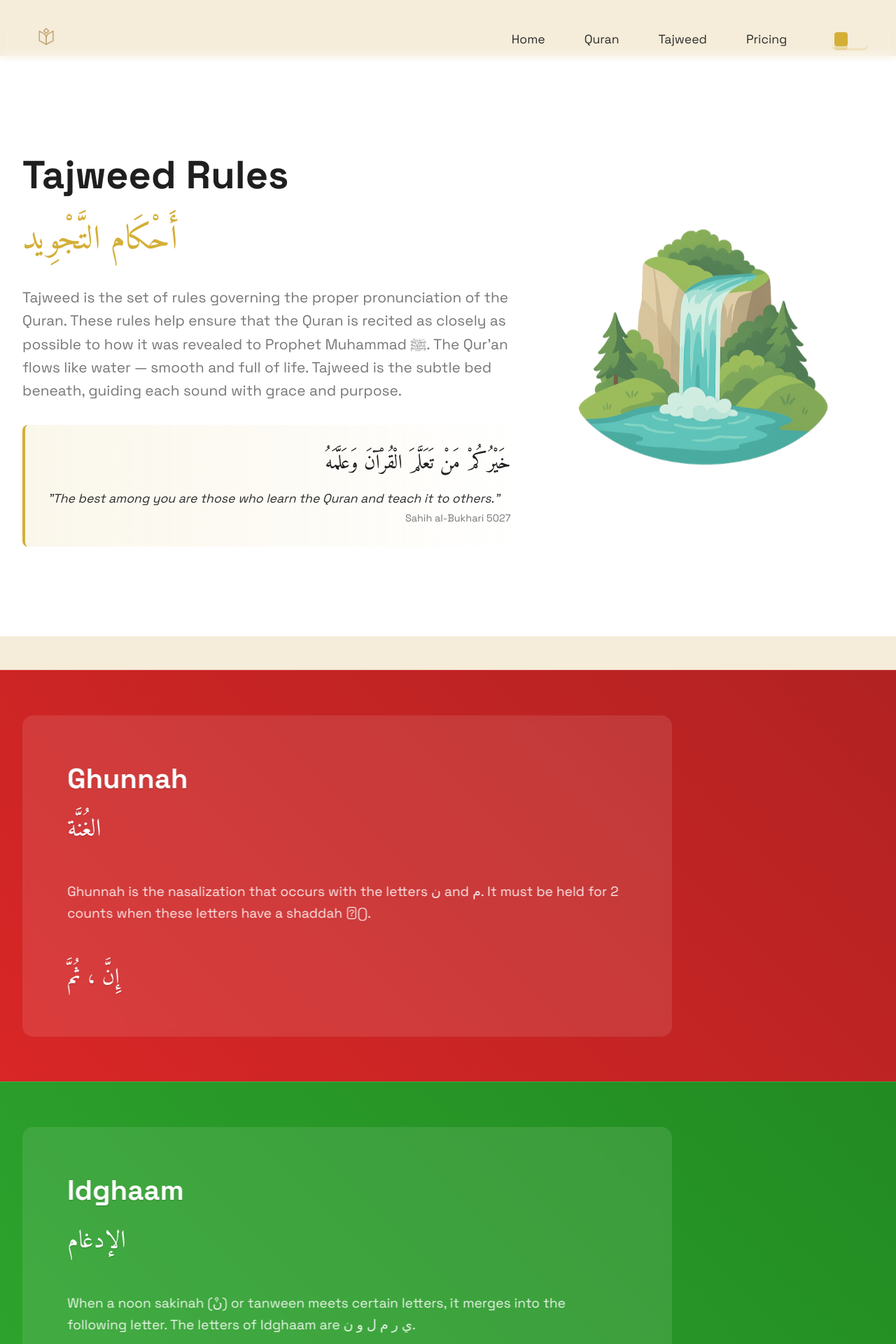
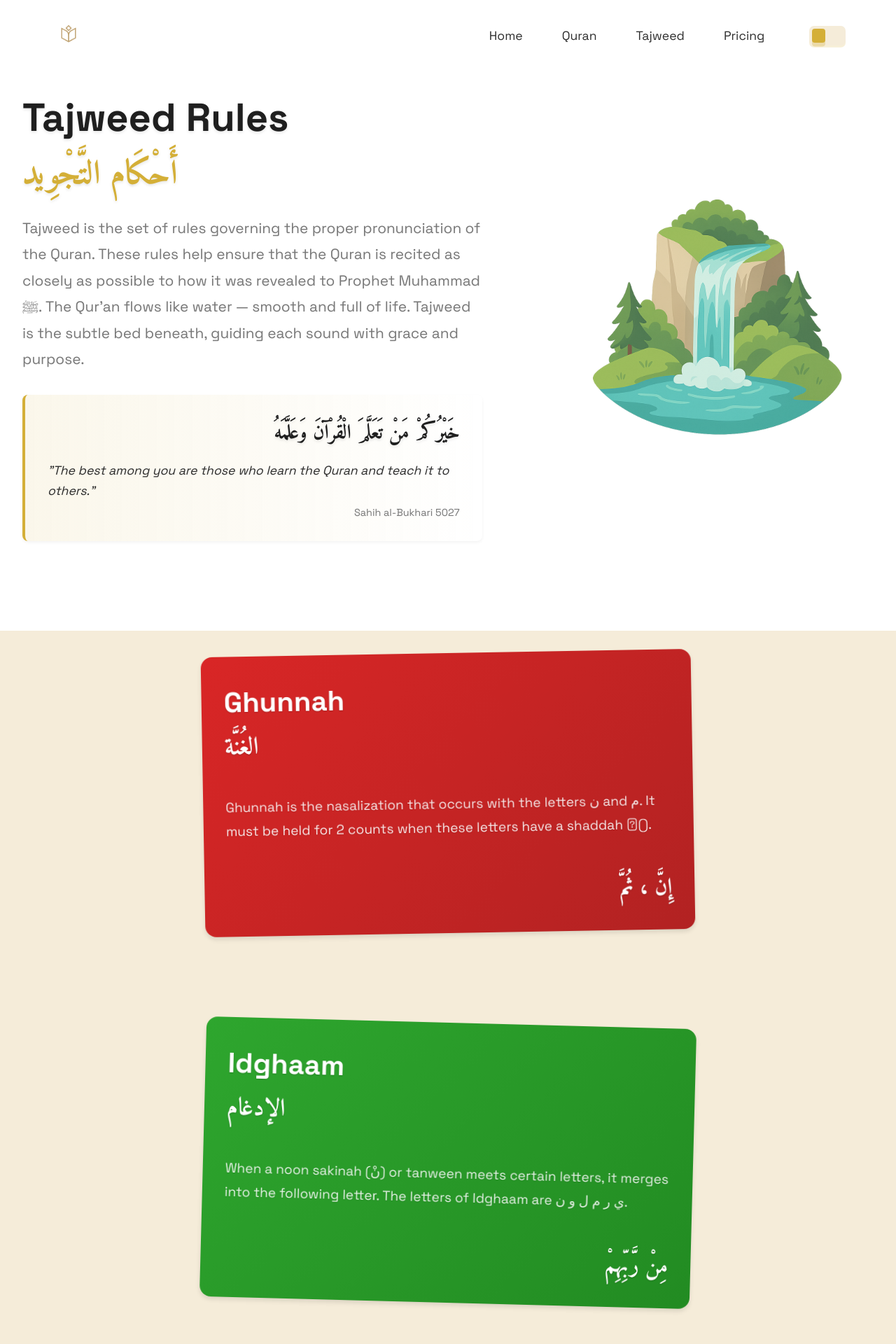
Before and after one commit to MuazAhmad7/Tajweed-bot, a Flask app: page /tajweed-rules in a window 1280 px wide. Shown: the top 1920 px of the page at 70% size. Run offline with Flask 2, Linux system fonts and the light colour scheme; some libraries are stand-ins or nearby versions.

Commit message:
fix: move introduction animations script to correct location and fix GSAP initialization

```diff
--- a/templates/tajweed_rules.html
+++ b/templates/tajweed_rules.html
@@ -7,6 +7,8 @@
     <link rel="preconnect" href="https://fonts.googleapis.com">
     <link rel="preconnect" href="https://fonts.gstatic.com" crossorigin>
     <link href="https://fonts.googleapis.com/css2?family=Space+Grotesk:wght@400;700&family=Amiri:wght@400;700&display=swap" rel="stylesheet">
+    <script src="https://cdnjs.cloudflare.com/ajax/libs/gsap/3.12.2/gsap.min.js"></script>
+    <script src="https://cdnjs.cloudflare.com/ajax/libs/gsap/3.12.2/ScrollTrigger.min.js"></script>
     <style>
         :root {
             --primary-color: #D4AF37;
@@ -42,6 +44,7 @@
         * {
             scrollbar-width: thin;
             scrollbar-color: var(--primary-color) var(--background-color);
+            box-sizing: border-box;
         }
 
         ::-webkit-scrollbar {
@@ -305,19 +308,21 @@
 
         /* Main content styles */
         .content-wrapper {
-            padding-top: 80px; /* Space for fixed navbar */
+            padding-top: 0;
+            width: 100%;
+            min-height: 100vh;
+            box-sizing: border-box;
         }
 
+        /* Introduction section */
         .intro {
             text-align: left;
             padding: 6rem 2rem;
             background: var(--card-background);
-            margin-bottom: 3rem;
-            min-height: 60vh;
+            min-height: 100vh;
             display: flex;
             align-items: center;
             position: relative;
-            overflow: hidden;
         }
 
         .intro-content {
@@ -326,54 +331,32 @@
             z-index: 2;
         }
 
-        .intro-content h1,
-        .intro-content .arabic-title,
-        .intro-content p,
-        .intro-content .hadith-quote {
-            opacity: 0;
-            transform: translateX(-400px);
-            transition: all 1s ease-in-out;
-            will-change: transform, opacity;
+        .intro-content h1 {
+            font-size: 3.5rem;
+            font-weight: 700;
+            margin-bottom: 1rem;
+            color: var(--heading-color);
+            line-height: 1.2;
+            text-shadow: 0 2px 4px rgba(0, 0, 0, 0.1);
         }
 
-        .intro:not(.visible) .intro-content h1 {
-            transition-delay: 0s;
+        .intro-content .arabic-title {
+            font-family: 'Amiri', serif;
+            font-size: 3rem;
+            font-weight: 700;
+            margin-bottom: 1.5rem;
+            color: var(--primary-color);
+            line-height: 1.4;
+            text-shadow: 0 2px 4px rgba(0, 0, 0, 0.1);
         }
 
-        .intro:not(.visible) .intro-content .arabic-title {
-            transition-delay: 0.2s;
-        }
-
-        .intro:not(.visible) .intro-content p {
-            transition-delay: 0.4s;
-        }
-
-        .intro:not(.visible) .intro-content .hadith-quote {
-            transition-delay: 0.6s;
-        }
-
-        .intro.visible .intro-content h1 {
-            opacity: 1;
-            transform: translateX(0);
-            transition-delay: 0s;
-        }
-
-        .intro.visible .intro-content .arabic-title {
-            opacity: 1;
-            transform: translateX(0);
-            transition-delay: 0.2s;
-        }
-
-        .intro.visible .intro-content p {
-            opacity: 1;
-            transform: translateX(0);
-            transition-delay: 0.4s;
-        }
-
-        .intro.visible .intro-content .hadith-quote {
-            opacity: 1;
-            transform: translateX(0);
-            transition-delay: 0.6s;
+        .intro-content p {
+            font-size: 1.3rem;
+            line-height: 1.8;
+            color: var(--secondary-text);
+            margin-bottom: 2rem;
+            max-width: 90%;
+            text-shadow: 0 1px 2px rgba(0, 0, 0, 0.05);
         }
 
         .hadith-quote {
@@ -382,16 +365,20 @@
             border-left: 4px solid var(--primary-color);
             background: linear-gradient(to right, rgba(212, 175, 55, 0.1), transparent);
             border-radius: 8px;
+            max-width: 90%;
+            box-shadow: 0 2px 4px rgba(0, 0, 0, 0.05);
         }
 
         .hadith-text {
             font-family: 'Amiri', serif;
             font-size: 1.8rem;
+            font-weight: 700;
             color: var(--heading-color);
             margin-bottom: 1rem;
             line-height: 1.6;
             text-align: right;
             direction: rtl;
+            text-shadow: 0 2px 4px rgba(0, 0, 0, 0.1);
         }
 
         .hadith-translation {
@@ -399,12 +386,45 @@
             color: var(--text-color);
             font-style: italic;
             margin-bottom: 0.5rem;
+            line-height: 1.6;
+            text-shadow: 0 1px 2px rgba(0, 0, 0, 0.05);
         }
 
         .hadith-source {
             font-size: 0.9rem;
             color: var(--secondary-text);
             text-align: right;
+            font-weight: 500;
+            text-shadow: 0 1px 2px rgba(0, 0, 0, 0.05);
+        }
+
+        /* Responsive adjustments for introduction */
+        @media (max-width: 768px) {
+            .intro-content {
+                max-width: 100%;
+                text-align: center;
+            }
+
+            .intro-content h1 {
+                font-size: 2.5rem;
+            }
+
+            .intro-content .arabic-title {
+                font-size: 2.2rem;
+            }
+
+            .intro-content p {
+                font-size: 1.1rem;
+                max-width: 100%;
+            }
+
+            .hadith-quote {
+                max-width: 100%;
+            }
+
+            .hadith-text {
+                font-size: 1.5rem;
+            }
         }
 
         .intro-image {
@@ -414,10 +434,7 @@
             width: 30%;
             height: 70%;
             z-index: 1;
-            overflow: visible;
-            padding: 20px;
-            opacity: 0;
-            transform: translate(400px, -50%);
+            transform: translateY(-50%);
         }
 
         .intro-image img {
@@ -426,193 +443,121 @@
             object-fit: contain;
             object-position: center;
             opacity: 0.8;
-            animation: float 6s ease-in-out infinite;
         }
 
-        .intro.visible .intro-image {
-            animation: slideIn 1s ease-in-out 0.8s forwards;
-        }
-
-        .intro:not(.visible) .intro-image {
-            animation: slideOut 1s ease-in-out forwards;
-        }
-
-        @keyframes slideIn {
-            0% {
-                opacity: 0;
-                transform: translate(400px, -50%);
-            }
-            100% {
+        /* Remove the initial hidden state */
+        .intro-content h1,
+        .intro-content .arabic-title,
+        .intro-content p,
+        .hadith-quote,
+        .intro-image {
             opacity: 1;
-                transform: translate(0, -50%);
-            }
-        }
-
-        @keyframes slideOut {
-            0% {
-                opacity: 1;
-                transform: translate(0, -50%);
-            }
-            100% {
-                opacity: 0;
-                transform: translate(400px, -50%);
-            }
-        }
-
-        .intro h1 {
-            color: var(--heading-color);
-            font-size: 3.5rem;
-            margin-bottom: 1rem;
-        }
-
-        .intro .arabic-title {
-            font-family: 'Amiri', serif;
-            font-size: 3rem;
-            color: var(--primary-color);
-            margin-bottom: 1.5rem;
-        }
-
-        .intro p {
-            font-size: 1.3rem;
-            line-height: 1.6;
-            color: var(--secondary-text);
-            margin: 0;
+            visibility: visible;
         }
 
         .rule-section {
-            padding: 4rem 2rem;
-            margin-bottom: 0; /* Remove margin between sections */
-            text-align: left;
-            min-height: 45vh;
+            padding: 0;
+            height: 400px;
+            width: 90%;
+            max-width: 700px;
             display: flex;
             flex-direction: column;
             justify-content: center;
-            position: relative;
-            border-top: 1px solid rgba(255, 255, 255, 0.1); /* Add subtle separator */
+            position: sticky;
+            top: 2rem;
+            z-index: 1;
+            border-radius: 1rem;
+            box-shadow: 0 4px 6px rgba(0, 0, 0, 0.1);
+            transition: transform 0.3s ease;
+            box-sizing: border-box;
+            margin-bottom: 4rem;
+            transform: rotate(var(--tilt-angle));
+        }
+
+        /* Add different tilt angles for each card */
+        .ghunnah {
+            --tilt-angle: -1deg;
+            background: linear-gradient(135deg, var(--ghunnah-color), #B22222);
+        }
+        .idghaam {
+            --tilt-angle: 1.5deg;
+            background: linear-gradient(135deg, var(--idghaam-color), #228B22);
+        }
+        .ikhfa {
+            --tilt-angle: -2deg;
+            background: linear-gradient(135deg, var(--ikhfa-color), #800080);
+        }
+        .qalqalah {
+            --tilt-angle: 2deg;
+            background: linear-gradient(135deg, var(--qalqalah-color), #00688B);
+        }
+        .iqlab {
+            --tilt-angle: -1.5deg;
+            background: linear-gradient(135deg, var(--iqlab-color), #CD5C5C);
+        }
+        .idghaam-shafawi {
+            --tilt-angle: 1deg;
+            background: linear-gradient(135deg, var(--idghaam-shafawi-color), #B8860B);
+        }
+
+        /* Add hover effect to straighten the card */
+        .rule-section:hover {
+            transform: rotate(0deg) translateY(-5px);
+            transition: transform 0.3s ease;
         }
 
         .rule-content {
-            max-width: 800px;
+            max-width: 100%;
             margin: 0;
-            padding-left: 4rem;
+            padding: 2rem;
             position: relative;
-            left: 0;
+            border-radius: 1rem;
+            box-sizing: border-box;
+            height: 100%;
             display: flex;
             flex-direction: column;
             justify-content: center;
-            height: 100%;
-            background: rgba(255, 255, 255, 0.1); /* Add subtle background */
-            padding: 2rem 4rem;
-            border-radius: 15px;
-            backdrop-filter: blur(5px);
-            -webkit-backdrop-filter: blur(5px);
         }
 
-        .rule-content h2,
-        .rule-content .arabic-title,
-        .rule-content p,
-        .rule-content .arabic-example {
-            opacity: 0;
-            transform: translateX(-400px);
-            transition: all 0.8s ease-in-out;
-            will-change: transform, opacity;
+        .rule-content h2 {
+            font-size: 2.5rem;
+            font-weight: 700;
+            margin-bottom: 1rem;
+            color: #FFFFFF;
+            line-height: 1.2;
+            text-shadow: 0 2px 4px rgba(0, 0, 0, 0.2);
         }
 
-        .rule-section.visible .rule-content h2 {
-            opacity: 1;
-            transform: translateX(0);
-            transition-delay: 0s;
+        .rule-content .arabic-title {
+            font-family: 'Amiri', serif;
+            font-size: 2.2rem;
+            font-weight: 700;
+            margin-bottom: 1.5rem;
+            color: #FFFFFF;
+            line-height: 1.4;
+            text-shadow: 0 2px 4px rgba(0, 0, 0, 0.2);
         }
 
-        .rule-section.visible .rule-content .arabic-title {
-            opacity: 1;
-            transform: translateX(0);
-            transition-delay: 0.2s;
+        .rule-content p {
+            font-size: 1.2rem;
+            line-height: 1.8;
+            margin-bottom: 1.5rem;
+            color: rgba(255, 255, 255, 0.95);
+            text-shadow: 0 1px 2px rgba(0, 0, 0, 0.1);
         }
 
-        .rule-section.visible .rule-content p {
-            opacity: 1;
-            transform: translateX(0);
-            transition-delay: 0.4s;
+        .rule-content .arabic-example {
+            font-family: 'Amiri', serif;
+            font-size: 2rem;
+            font-weight: 700;
+            margin: 1.5rem 0;
+            direction: rtl;
+            color: #FFFFFF;
+            line-height: 1.6;
+            text-shadow: 0 2px 4px rgba(0, 0, 0, 0.2);
         }
 
-        .rule-section.visible .rule-content .arabic-example {
-            opacity: 1;
-            transform: translateX(0);
-            transition-delay: 0.6s;
-        }
-
-        .rule-section:not(.visible) .rule-content h2 {
-            transition-delay: 0.6s;
-        }
-
-        .rule-section:not(.visible) .rule-content .arabic-title {
-            transition-delay: 0.4s;
-        }
-
-        .rule-section:not(.visible) .rule-content p {
-            transition-delay: 0.2s;
-        }
-
-        .rule-section:not(.visible) .rule-content .arabic-example {
-            transition-delay: 0s;
-        }
-
-        .rule-section h2 {
-            font-size: 2.5rem;
-            margin-bottom: 1rem;
-            color: var(--heading-color);
-        }
-
-        .rule-section .arabic-title {
-            font-family: 'Amiri', serif;
-            font-size: 2.2rem;
-            margin-bottom: 1.5rem;
-            color: var(--heading-color);
-        }
-
-        .rule-section p {
-            font-size: 1.2rem;
-            line-height: 1.6;
-            margin-bottom: 1.5rem;
-            color: var(--text-color);
-        }
-
-        .rule-section .arabic-example {
-            font-family: 'Amiri', serif;
-            font-size: 2rem;
-            margin: 1.5rem 0;
-            direction: rtl;
-            color: var(--heading-color);
-        }
-
-        /* Rule-specific backgrounds with rich gradients */
-        .ghunnah {
-            background-color: var(--ghunnah-color);
-            background-image: linear-gradient(45deg, var(--ghunnah-color), #B22222);
-        }
-        .idghaam {
-            background-color: var(--idghaam-color);
-            background-image: linear-gradient(45deg, var(--idghaam-color), #228B22);
-        }
-        .ikhfa {
-            background-color: var(--ikhfa-color);
-            background-image: linear-gradient(45deg, var(--ikhfa-color), #800080);
-        }
-        .qalqalah {
-            background-color: var(--qalqalah-color);
-            background-image: linear-gradient(45deg, var(--qalqalah-color), #00688B);
-        }
-        .iqlab {
-            background-color: var(--iqlab-color);
-            background-image: linear-gradient(45deg, var(--iqlab-color), #CD5C5C);
-        }
-        .idghaam-shafawi {
-            background-color: var(--idghaam-shafawi-color);
-            background-image: linear-gradient(45deg, var(--idghaam-shafawi-color), #B8860B);
-        }
-
-        /* Adjust text colors for better contrast on the bolder backgrounds */
+        /* Ensure text is visible on colored backgrounds */
         .rule-section h2,
         .rule-section .arabic-title,
         .rule-section .arabic-example {
@@ -675,6 +620,42 @@
                 padding-left: 0;
                 margin: 0 auto;
                 text-align: center;
+            }
+
+            .rule-section {
+                height: 450px; /* Slightly taller on mobile for better readability */
+            }
+
+            .rule-content {
+                padding: 1.5rem;
+            }
+
+            .intro-content h1 {
+                font-size: 2.5rem;
+            }
+
+            .intro-content .arabic-title {
+                font-size: 2.2rem;
+            }
+
+            .intro-content p {
+                font-size: 1.1rem;
+            }
+
+            .rule-content h2 {
+                font-size: 2rem;
+            }
+
+            .rule-content .arabic-title {
+                font-size: 1.8rem;
+            }
+
+            .rule-content p {
+                font-size: 1.1rem;
+            }
+
+            .rule-content .arabic-example {
+                font-size: 1.6rem;
             }
         }
 
@@ -740,42 +721,69 @@
             animation: slideInRight 1s ease-out forwards;
         }
 
-        /* Update the intersection observer script */
-        <script>
-            document.addEventListener('DOMContentLoaded', () => {
-                const intro = document.querySelector('.intro');
-                const ruleSections = document.querySelectorAll('.rule-section');
+        /* Rules container and sections */
+        .rules-container {
+            width: 100%;
+            position: relative;
+            padding: 2rem;
+            display: flex;
+            flex-direction: column;
+            gap: 4rem;
+            align-items: center;
+            box-sizing: border-box;
+            min-height: 500vh;
+        }
 
-                const observer = new IntersectionObserver((entries) => {
-                    entries.forEach(entry => {
-                        // Remove any existing animations
-                        entry.target.querySelector('.intro-image').style.animation = 'none';
+        /* Remove all problematic positioning and transitions */
+        .rule-section::after {
+            display: none;
+        }
 
-                        // Force reflow
-                        void entry.target.querySelector('.intro-image').offsetHeight;
+        /* Add animation classes */
+        .fade-in-up {
+            animation: fadeInUp 1s ease-out forwards;
+        }
 
-                        // Add appropriate class
-                        if (entry.isIntersecting) {
-                            entry.target.classList.add('visible');
-                        } else {
-                            entry.target.classList.remove('visible');
+        .fade-in-left {
+            animation: fadeInLeft 1s ease-out forwards;
         }
-                    });
-                }, {
-                    threshold: 0.3,
-                    rootMargin: '-20% 0px -20% 0px'
-                });
 
-                observer.observe(intro);
+        .fade-in-right {
+            animation: fadeInRight 1s ease-out forwards;
+        }
 
-                ruleSections.forEach(section => {
-                    observer.observe(section);
-                });
+        @keyframes fadeInUp {
+            from {
+                opacity: 0;
+                transform: translateY(30px);
+            }
+            to {
+                opacity: 1;
+                transform: translateY(0);
+            }
+        }
 
-                // Remove any initial visible class
-                intro.classList.remove('visible');
-            });
-        </script>
+        @keyframes fadeInLeft {
+            from {
+                opacity: 0;
+                transform: translateX(-50px);
+            }
+            to {
+                opacity: 1;
+                transform: translateX(0);
+            }
+        }
+
+        @keyframes fadeInRight {
+            from {
+                opacity: 0;
+                transform: translateX(50px);
+            }
+            to {
+                opacity: 1;
+                transform: translateX(0);
+            }
+        }
     </style>
 </head>
 <body>
@@ -816,6 +824,7 @@
             </div>
         </div>
 
+        <div class="rules-container">
             <section class="rule-section ghunnah">
                 <div class="rule-content">
                     <h2>Ghunnah</h2>
@@ -870,8 +879,65 @@
                 </div>
             </section>
         </div>
+    </div>
 
     <script>
+        // Wait for both DOM and GSAP to be ready
+        window.addEventListener('load', () => {
+            console.log('Window loaded, checking GSAP...');
+
+            if (typeof gsap === 'undefined') {
+                console.error('GSAP is not loaded!');
+                return;
+            }
+
+            console.log('GSAP is loaded, initializing animations...');
+
+            const intro = document.querySelector('.intro');
+
+            // Initialize GSAP ScrollTrigger
+            gsap.registerPlugin(ScrollTrigger);
+
+            // Create a timeline for the introduction
+            const introTimeline = gsap.timeline({
+                defaults: {
+                    duration: 1,
+                    ease: "power3.out"
+                }
+            });
+
+            console.log('Starting intro animations...');
+
+            // Add animations to the timeline with explicit fromTo
+            introTimeline
+                .fromTo('.intro-content h1',
+                    { y: 50, opacity: 0 },
+                    { y: 0, opacity: 1 }
+                )
+                .fromTo('.intro-content .arabic-title',
+                    { y: 30, opacity: 0 },
+                    { y: 0, opacity: 1 },
+                    "-=0.7"
+                )
+                .fromTo('.intro-content p',
+                    { y: 30, opacity: 0 },
+                    { y: 0, opacity: 1 },
+                    "-=0.7"
+                )
+                .fromTo('.hadith-quote',
+                    { x: -50, opacity: 0 },
+                    { x: 0, opacity: 1 },
+                    "-=0.7"
+                )
+                .fromTo('.intro-image',
+                    { x: 100, opacity: 0 },
+                    { x: 0, opacity: 1 },
+                    "-=0.8"
+                );
+
+            console.log('Intro animations added to timeline');
+        });
+
         // Theme toggle functionality
         document.addEventListener('DOMContentLoaded', () => {
             const themeToggle = document.getElementById('themeToggle');
@@ -931,38 +997,6 @@
                 lastScrollTop = scrollTop;
             });
         });
-
-        // Intersection Observer for scroll animations
-        document.addEventListener('DOMContentLoaded', () => {
-            const intro = document.querySelector('.intro');
-            const ruleSections = document.querySelectorAll('.rule-section');
-
-            const observer = new IntersectionObserver((entries) => {
-                entries.forEach(entry => {
-                    if (entry.isIntersecting) {
-                        requestAnimationFrame(() => {
-                            entry.target.classList.add('visible');
-                        });
-                    } else {
-                        requestAnimationFrame(() => {
-                            entry.target.classList.remove('visible');
-                        });
-                    }
-                });
-            }, {
-                threshold: 0.3,
-                rootMargin: '-20% 0px -20% 0px'
-            });
-
-            observer.observe(intro);
-
-            ruleSections.forEach(section => {
-                observer.observe(section);
-            });
-
-            // Remove any initial visible class
-            intro.classList.remove('visible');
-        });
     </script>
 </body>
 </html>
```
Also changed, not shown: static/js/animations.js (added, +123 -0 lines). Lines whose indentation alone changed are shown as unchanged.
